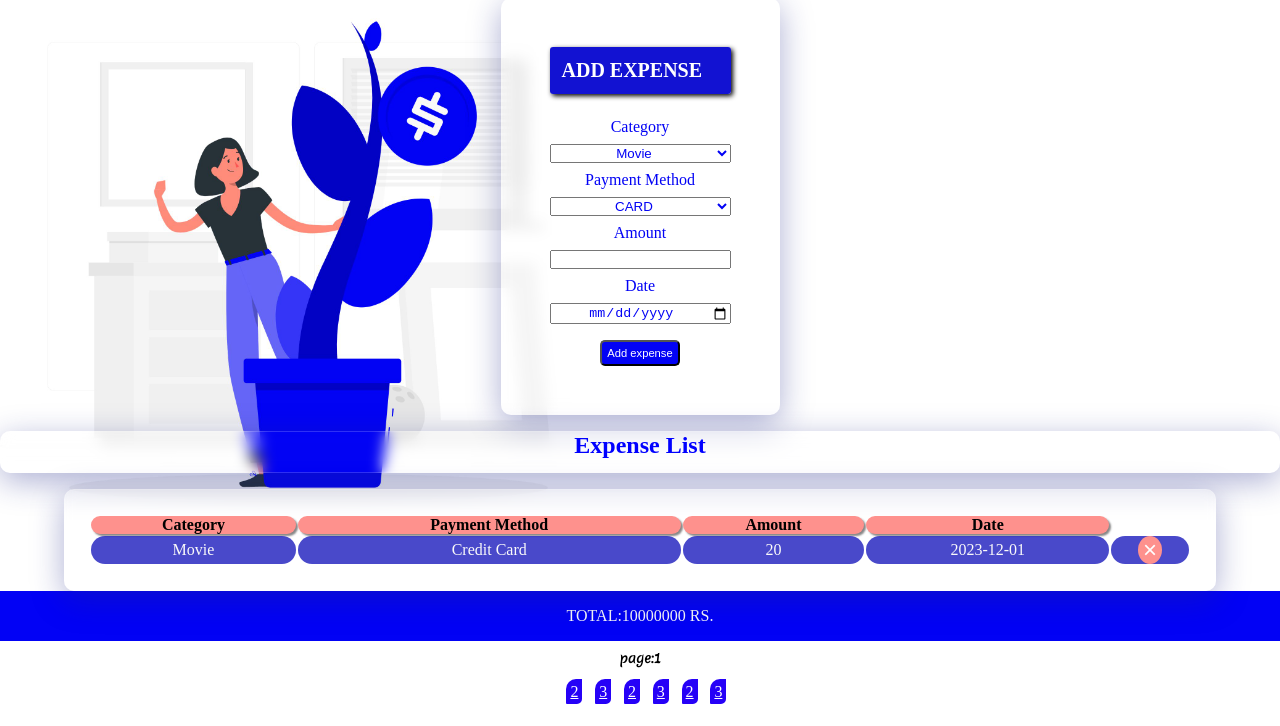
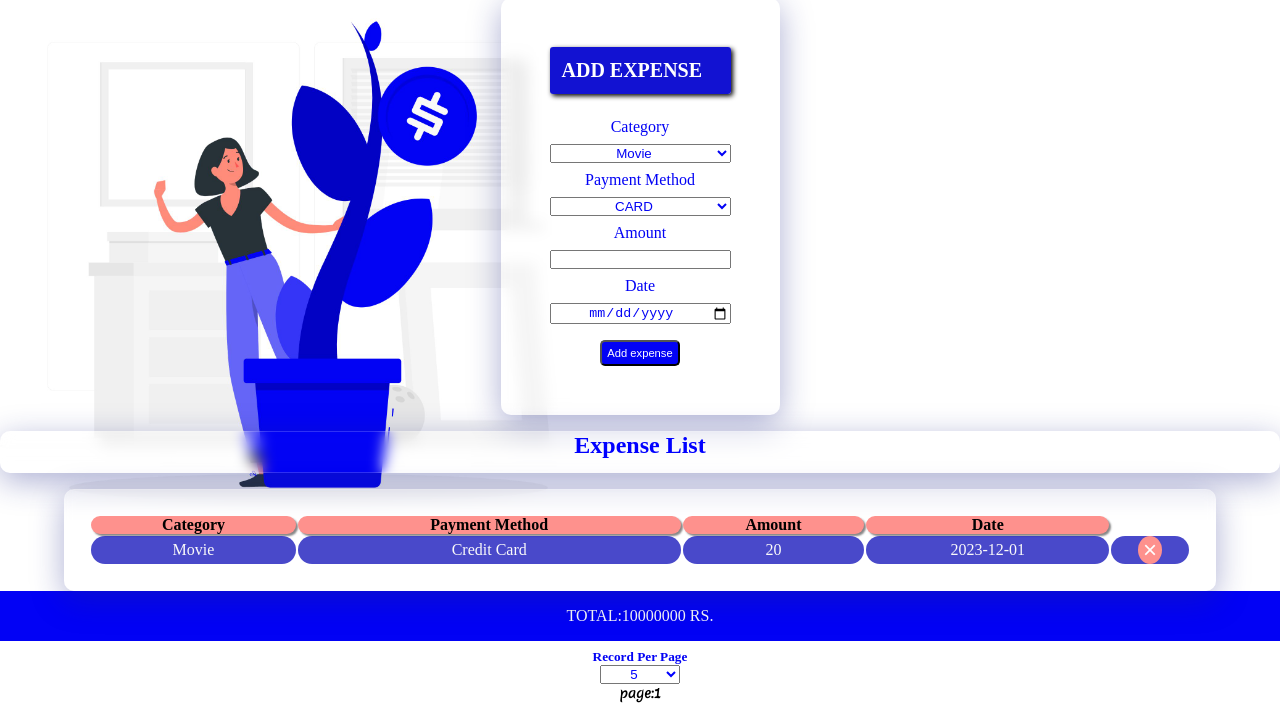
Before and after one commit to souvik8972/2nd-expense-tracker-final-, a website: page views/dashboard.html in a window 1280 px wide. Shown: the part 98-824 px from the top of the page. Drawn offline with nearby package versions, Linux system fonts and the light colour scheme; no server answers; sample sign-in values are in the browser's storage; a web font is replaced by a local one.

Commit message:
adding dynamic per page record

```diff
--- a/controller/dasboardExpenseController.js
+++ b/controller/dasboardExpenseController.js
@@ -67,8 +67,8 @@ exports.getExpenses = async (req, res) => {
   const user = req.user;
   try {
     //getting page information
-   const page=req.query.page
-   const limit =5
+   const page=parseInt(req.query.page)
+   const limit =parseInt(req.query.limit)
 
 //skip the expense for that seeting offset
     const offset=(page-1)*limit
--- a/public/css/dashboard.css
+++ b/public/css/dashboard.css
@@ -286,6 +286,15 @@ option,label,select,input{
     width: 50%;
 
 }
+#limit{
+    width: 10vh;
+    color: #0000ff;
+
+}
+h5{
+    color: #0202f5;
+}
+
 
 /* theme */
 
--- a/public/js/dashboard.js
+++ b/public/js/dashboard.js
@@ -303,8 +303,10 @@ async function fetchExpenses() {
 
 
       const authenticatedAxios = authentication();
-      const response = await authenticatedAxios.get(`/getExpenses?page=${page}`);
+      const limit=parseInt(limitBtn.value)
+      const response = await authenticatedAxios.get(`/getExpenses?page=${page}&limit=${limit}`);
       const expenses = response.data.userexpense;
+      console.log(response.data)
       const totalshow=document.getElementById("total")
 
       // Update the table with fetched expenses
@@ -338,12 +340,19 @@ async function fetchExpenses() {
 
 
 
+const limitBtn=document.getElementById("limit");
 
+limitBtn.addEventListener("change",(e)=>{
+   page=1
+   fetchExpenses()
+   showpage()
+})
 
    async function showpage(){
 
      try {
-       const response = await authenticatedAxios.get(`/getExpenses?page=${page}`);
+      const limit=parseInt(limitBtn.value)
+       const response = await authenticatedAxios.get(`/getExpenses?page=${page}&limit=${limit}`);
       console.log(response.data.totalpages)
       button=""
       for (let i=1; i<response.data.totalpages+1;i++){
--- a/views/dashboard.html
+++ b/views/dashboard.html
@@ -109,16 +109,22 @@
     </div>
     <div id="total">total:10000000<span> Rs.</span></div></div>
     <div class="pagination-container">
+        <h5>Record Per Page</h5>
+        <select name="limit" id="limit">
+            <option value="5">5</option>
+            <option value="10">10</option>
+            <option value="20">20</option>
+        </select>
         <h4 id="pageno">page:1</h4>
         <ul class="pagination" id="pagination">
 
 
-            <li class="pbutton activebtn"><a href="#">2</a></li>
+            <!-- <li class="pbutton activebtn"><a href="#">2</a></li>
             <li class="pbutton"><a href="#">3</a></li>
             <li class="pbutton activebtn"><a href="#">2</a></li>
             <li class="pbutton"><a href="#">3</a></li>
             <li class="pbutton activebtn"><a href="#">2</a></li>
-            <li class="pbutton"><a href="#">3</a></li>
+            <li class="pbutton"><a href="#">3</a></li> -->
 
 
         </ul>
```
